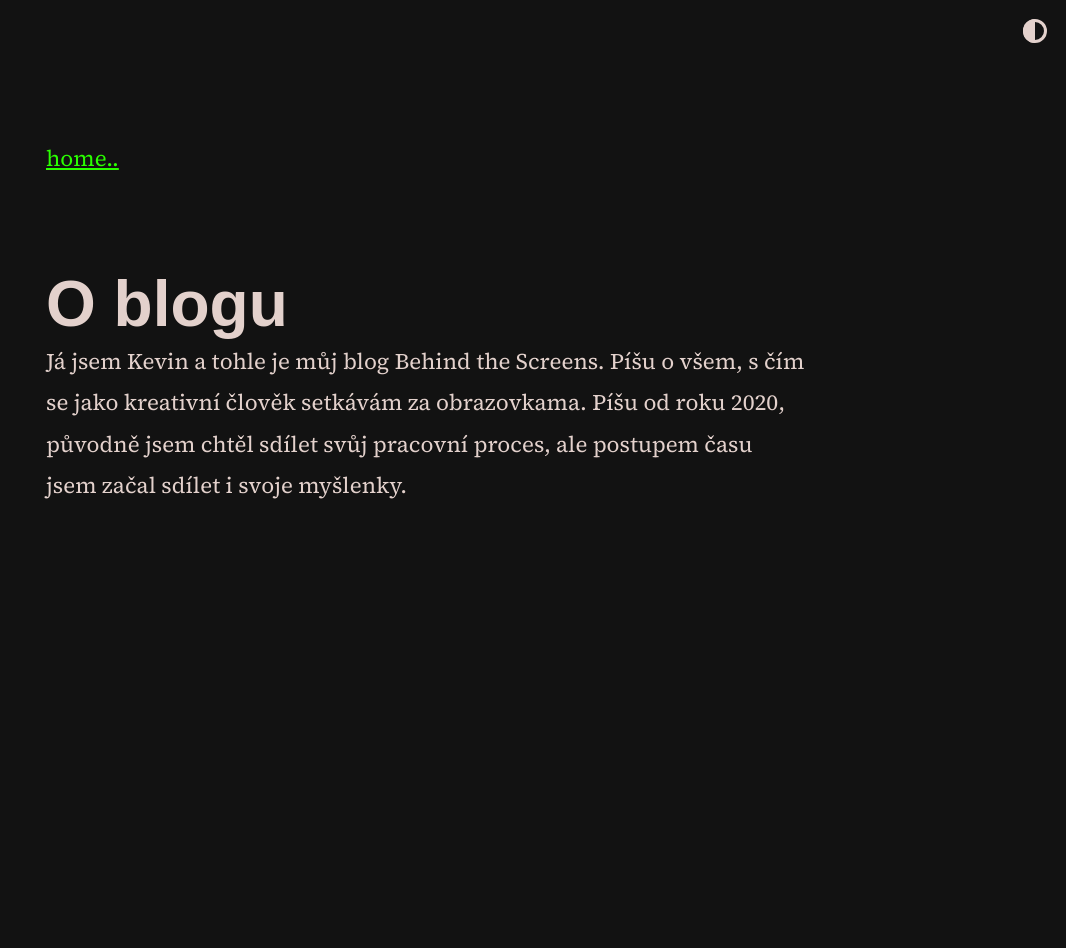
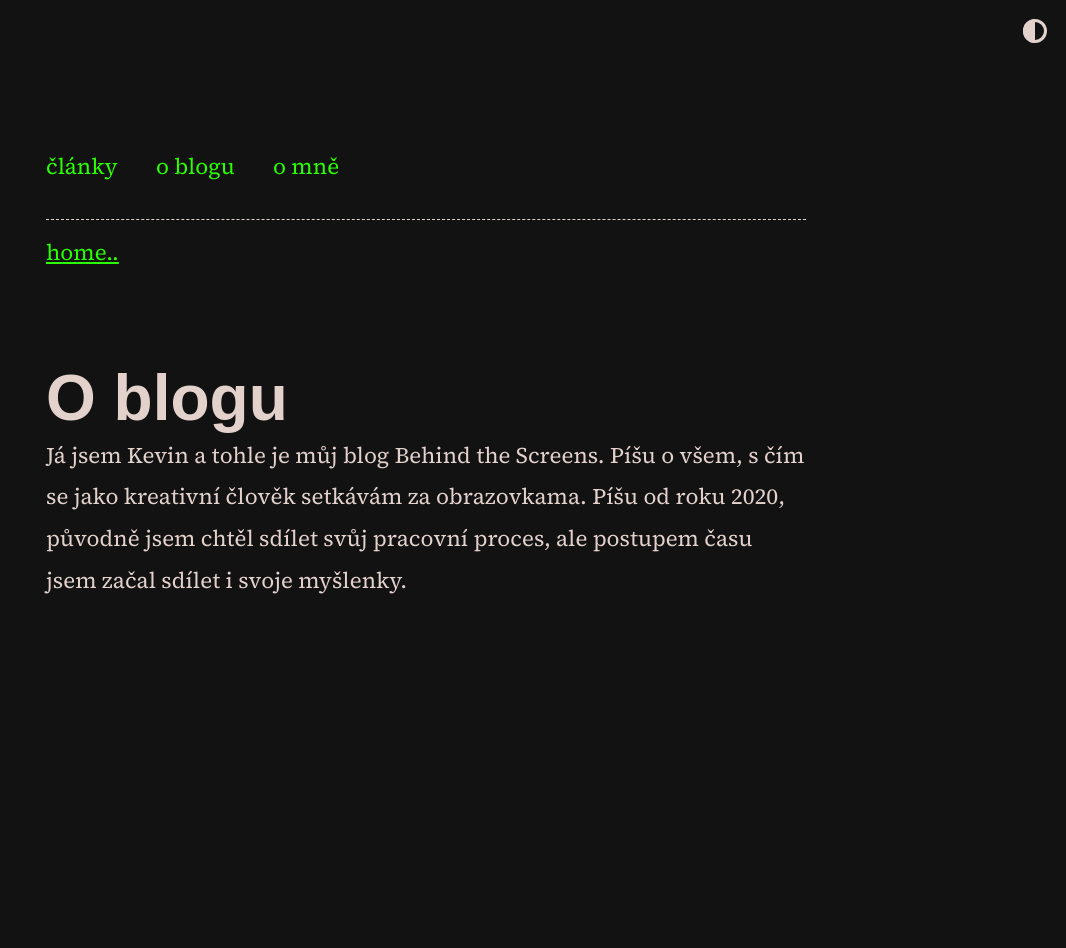
Before and after one commit to scherrer-txt/bts, a Jekyll site: the page built from about.md, in a window 1280 px wide. Shown: the whole page, without its empty margins (214-1280 px from the left). Built offline with Jekyll 4.4.1, drawn with Linux system fonts in a browser that asks for light colours; some web fonts are replaced.

Commit message:
Update post.html

```diff
--- a/_layouts/post.html
+++ b/_layouts/post.html
@@ -5,6 +5,12 @@ layout: default
 <meta property="og:image" content="{{ site.baseurl }}{{ page.thumbnail }}">
 <meta property="og:image:width" content="1920">
 <meta property="og:image:height" content="1080">
+{% endif %}
+
+<header>
+{% if site.theme_config.show_navbar == true %}
+  {% include horizontal_list.html collection=site.data.home.navbar_entries %}
+  <div class="dashed"></div>
 {% endif %}
 
 <div class="home-link">
```
